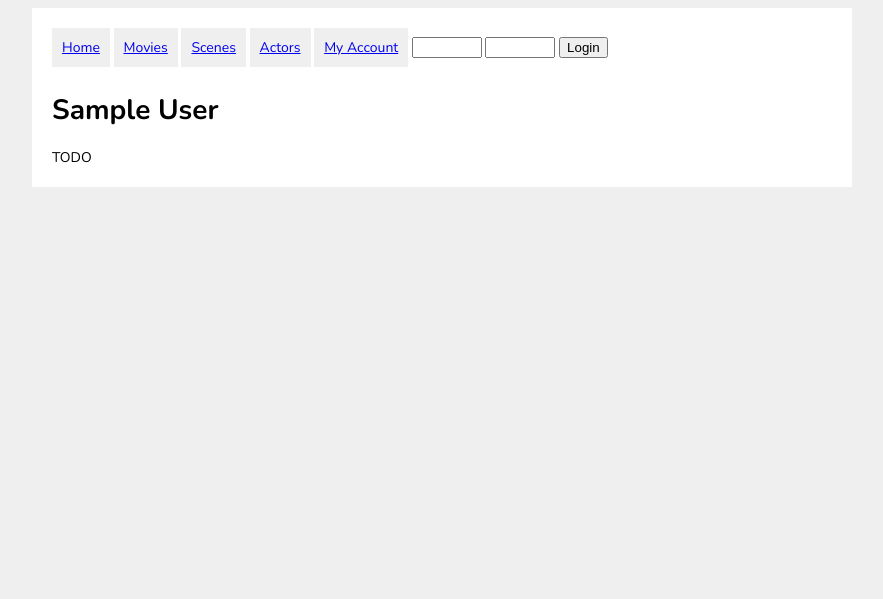
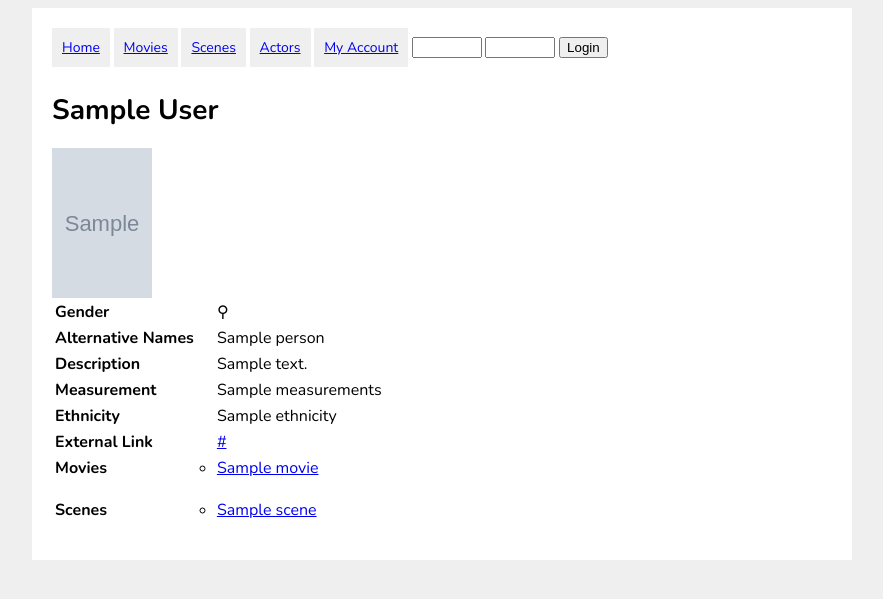
Before and after one commit to CMon/pyFilmDb, a Django app: template actors/templates/actor/actorDetail.html in a window 1280 px wide. Shown: the top 599 px of the page, without its empty margins (198-1081 px from the left). Run offline with Django 3.2, Linux system fonts and the light colour scheme; the template is opened without the code that fills it: most values are stand-ins (such as "Sample title", 1, 10 or a date in 2020); grey boxes marked "Sample" are stand-in pictures; some libraries are stand-ins or nearby versions.

Commit message:
implemented actors detail view and fixed actor links

```diff
--- a/actors/models.py
+++ b/actors/models.py
@@ -12,7 +12,7 @@ class Person(models.Model):
     picture   = models.ImageField(upload_to='images/person/portrait/', blank=True, null=True)
     gender    = models.CharField(max_length=1, choices=GenderChoice, default='o')
     description = models.CharField(max_length=500, blank=True, null=True)
-    alternativeNames = models.TextField()
+    alternativeNames = models.TextField(blank=True, null=True)
 
     def __unicode__(self):
         return self.firstName + " " + self.lastName
@@ -22,7 +22,6 @@ class Actor(models.Model):
     person = models.ForeignKey(Person)
     scenes = models.ManyToManyField('movies.Scene', blank=True, null=True)
     movies = models.ManyToManyField('movies.Movie', blank=True, null=True)
-    additionalNames = models.TextField(blank=True, null=True)
     measurements = models.CharField(max_length=20, blank=True, null=True)
     ethnicity = models.CharField(max_length=20, blank=True, null=True)
     link = models.URLField(blank=True, null=True)
--- a/actors/templates/actor/actorDetail.html
+++ b/actors/templates/actor/actorDetail.html
@@ -1,8 +1,78 @@
 {% extends "base.html" %}
+{% block style %}
+    <style>
+        .actorDetailTable {
+            margin: 0;
+        }
+        .actorDetailTable td {
+            padding-left: 20px;
+        }
+        .actorDetailTable ul {
+            list-style-type: circle;
+            padding-left: 0px;
+        }
+    </style>
+{% endblock %}
 
-{% block title %}{{ actor.person.firstName }} {{ actor.person.lastName }}{% endblock %}
+{% block title %}{{ firstName }} {{ lastName }}{% endblock %}
 
 {% block content %}
     <h1>{{ actor.person.firstName }} {{ actor.person.lastName }}</h1>
-    TODO
+    {% if actor.person.picture %}
+        <a href="{{ actor.person.picture.url }}">
+            <img src="{{ actor.person.picture.url }}" width="100" height="150" alt="{{ actor.person.firstName }} {{ actor.person.lastName }}">
+        </a>
+    {% else %}
+        <img src="/static/img/x.png" width="100" height="150" alt="{{ actor.person.firstName }} {{ actor.person.lastName }}">
+    {% endif %}
+
+    <table class="actorDetailTable">
+        <tr align="left"><th>Gender</th>
+            <td>
+                {% if actor.person.gender == "f" %}
+                    &#9792;
+                {% elif actor.person.gender == "m" %}
+                    &#9794;
+                {% else %}
+                    &#9906;
+                {% endif %}
+            </td>
+        </tr>
+        <tr align="left"><th>Alternative Names</th><td>{{ actor.person.alternativeNames }}</td></tr>
+        <tr align="left"><th>Description</th><td>{{ actor.person.description }}</td></tr>
+        <tr align="left"><th>Measurement</th><td>{{ actor.measurements }}</td></tr>
+        <tr align="left"><th>Ethnicity</th><td>{{ actor.ethnicity }}</td></tr>
+        <tr align="left"><th>External Link</th><td><a href="{{ actor.link }}">{{ actor.link }}</a></td></tr>
+        <tr align="left" valign="top"><th>Movies</th>
+            <td>
+                <ul>
+                    {% for movie in actor.movies.all %}
+                        <li>
+                            {% if movie.get_absolute_url %}
+                                <a href="{{ movie.get_absolute_url }}">{{ movie.title }}</a>
+                            {% else %}
+                                {{ movie.title }}
+                            {% endif %}
+                        </li>
+                    {% endfor %}
+                </ul>
+            </td>
+        </tr>
+        <tr align="left" valign="top"><th>Scenes</th>
+            <td>
+                <ul>
+                    {% for scene in actor.scenes.all %}
+                        <li>
+                        {% if scene.sceneRelPath %}
+                            <a href="{{ scene.sceneRelPath }}">{{ scene.title }}</a>
+                        {% else %}
+                            {{ scene.title }}
+                        {% endif %}
+                        </li>
+                    {% endfor %}
+                </ul>
+            </td>
+        </tr>
+    </table>
+
 {% endblock %}
--- a/actors/templates/actor/actors.html
+++ b/actors/templates/actor/actors.html
@@ -1,12 +1,12 @@
 {% extends "base.html" %}
 {% block style %}
     <style>
-        .test {
+        .pictureList {
             padding:0;
             margin:0;
             list-style-type:none;
         }
-        .test li {
+        .pictureList li {
             padding-left: 20px;
             float:left;
         }
@@ -26,7 +26,7 @@
 
 {% block content %}
     {% for actor in actors %}
-        <ul class="test">
+        <ul class="pictureList">
             <li>
                 <a href="/actors/{{ actor.person.id }}">
                 <table>
--- a/movies/templates/movie/detail.html
+++ b/movies/templates/movie/detail.html
@@ -46,7 +46,7 @@
         <td>
             {% if movie.actors %}
                 {% for actor in movie.actors %}
-                    <a href="/actor/{{ actor }}/">{{ actor }}</a>,
+                    <a href="/actors/{{ actor.person.id }}">{{ actor }}</a>,
                 {% endfor %}
             {% else %}
             -
@@ -107,7 +107,7 @@
                     <td class="actors">
                         {% if scene.actors %}
                             {% for actor in scene.actors %}
-                                <a href="/actor/{{ actor }}/">{{ actor }}</a>,
+                                <a href="/actors/{{ actor.person.id }}">{{ actor }}</a>,
                             {% endfor %}
                         {% else %}
                         -
```
Also changed, not shown: actors/views.py (+4 -4 lines).
